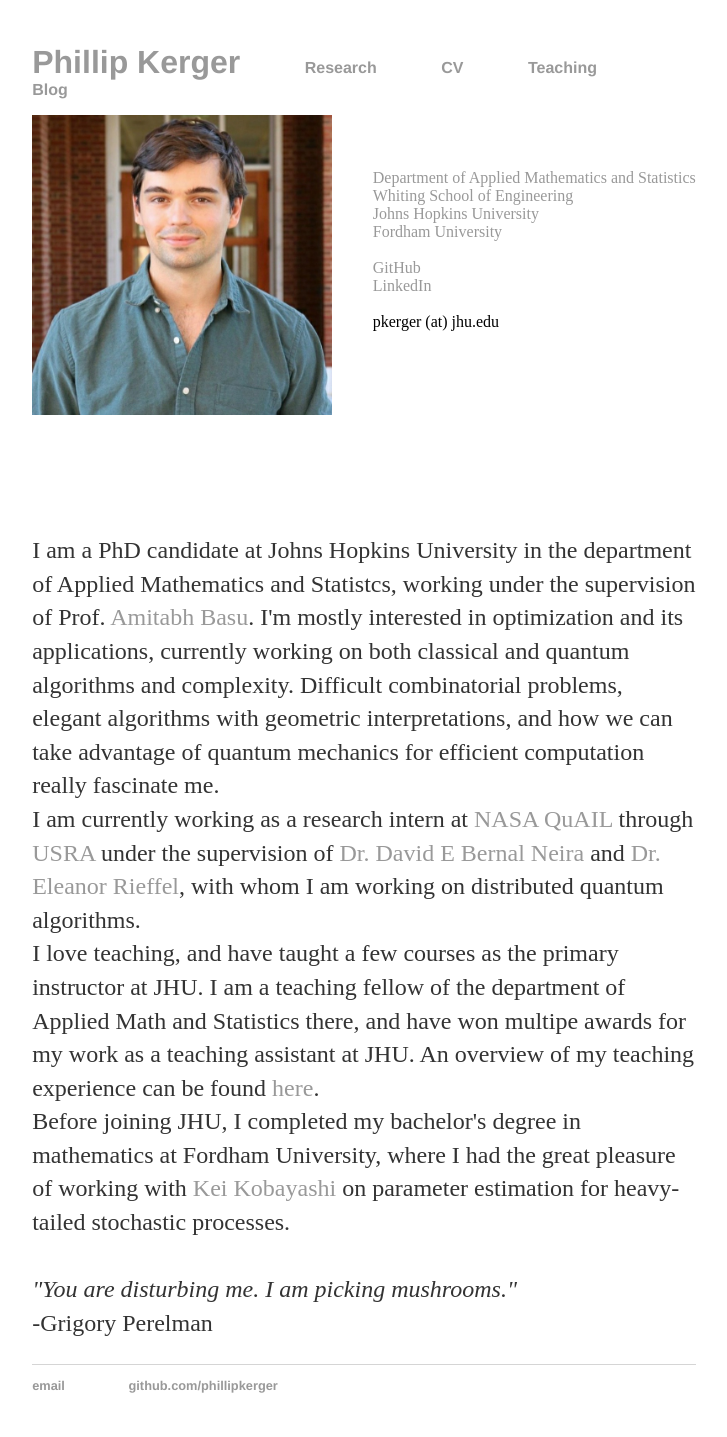
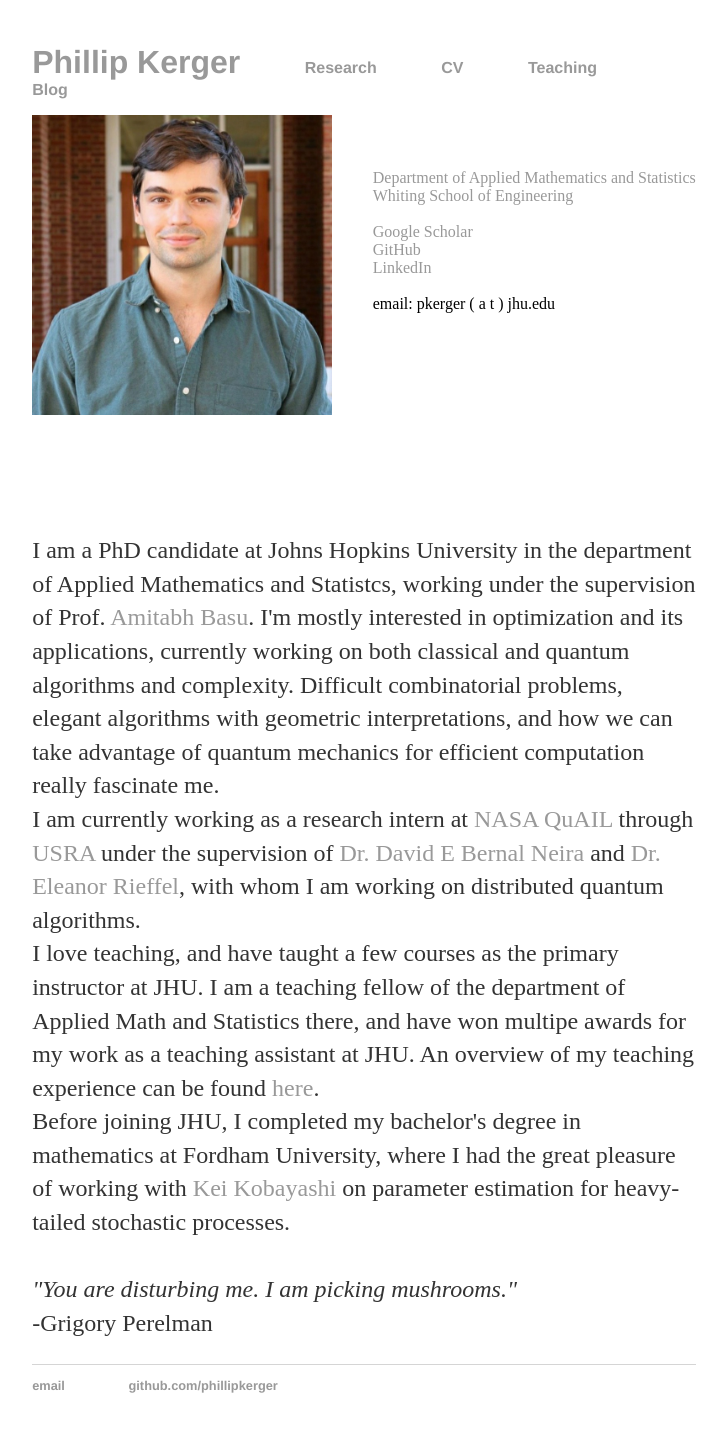
Before and after one commit to PhillipKerger/phillipkerger.github.io, a Jekyll site: the page built from index.html, in a window 1280 px wide. Shown: the whole page, without its empty margins (276-1003 px from the left). Built offline with Jekyll 4.4.1, drawn with Linux system fonts in a browser that asks for light colours.

Commit message:
Update index.html

```diff
--- a/index.html
+++ b/index.html
@@ -16,17 +16,16 @@
 
 		<a href="https://engineering.jhu.edu/">Whiting School of Engineering</a><br>
 
-          	<a href="https://www.jhu.edu/">Johns Hopkins University</a><br>
-
-		<a href="https://www.fordham.edu/info/20595/mathematics">Fordham University</a><br>
 
 		<br>
+		<a href="https://scholar.google.com/citations?user=2HbfNloAAAAJ&hl=en">Google Scholar</a><br>
+
 		<a href="https://github.com/phillipkerger">GitHub</a><br>
 
 		<a href="https://www.linkedin.com/in/phillip-kerger-17222780">LinkedIn</a><br>
 
 		<br>
-		pkerger (at) jhu.edu
+		email: pkerger ( a t ) jhu.edu
 			</div>
 
 	</div>
```
